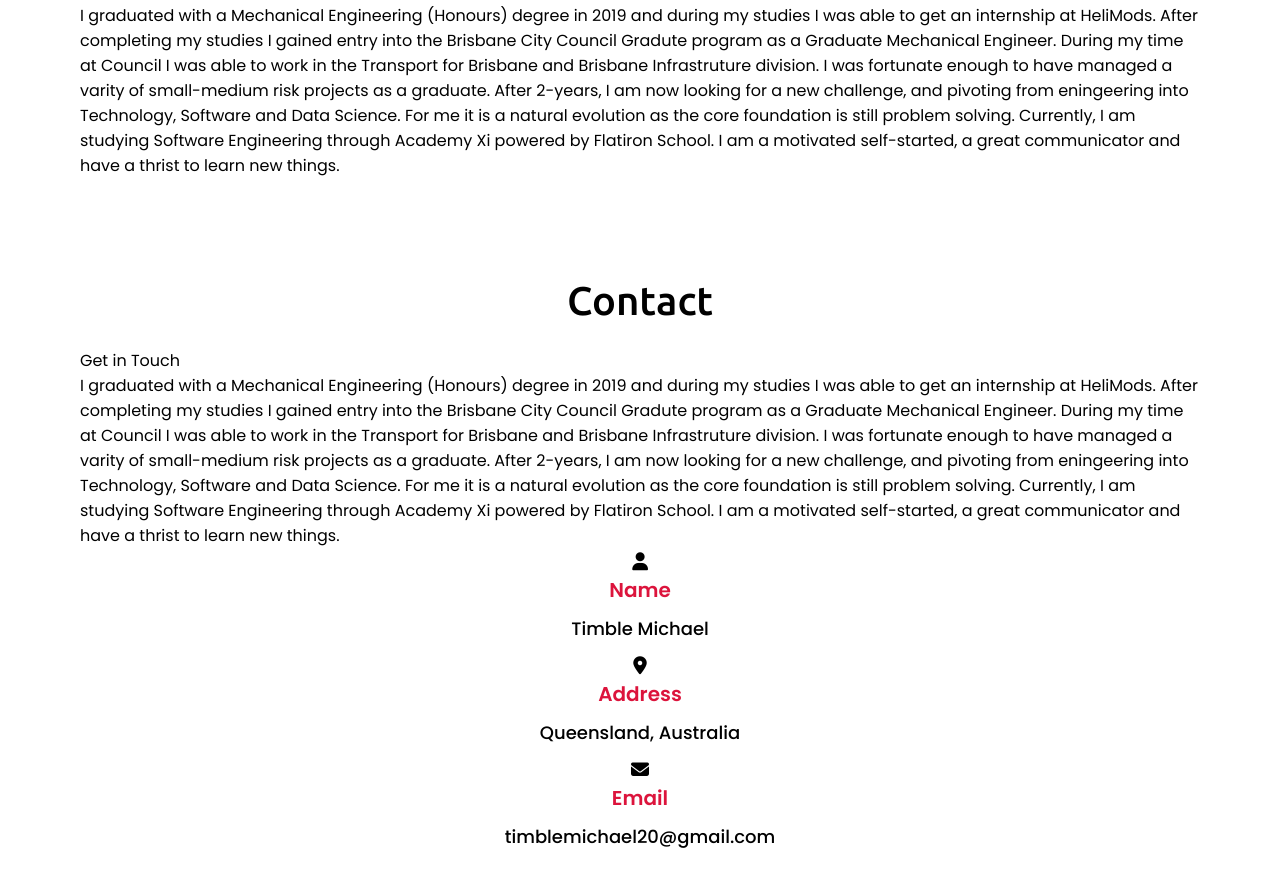
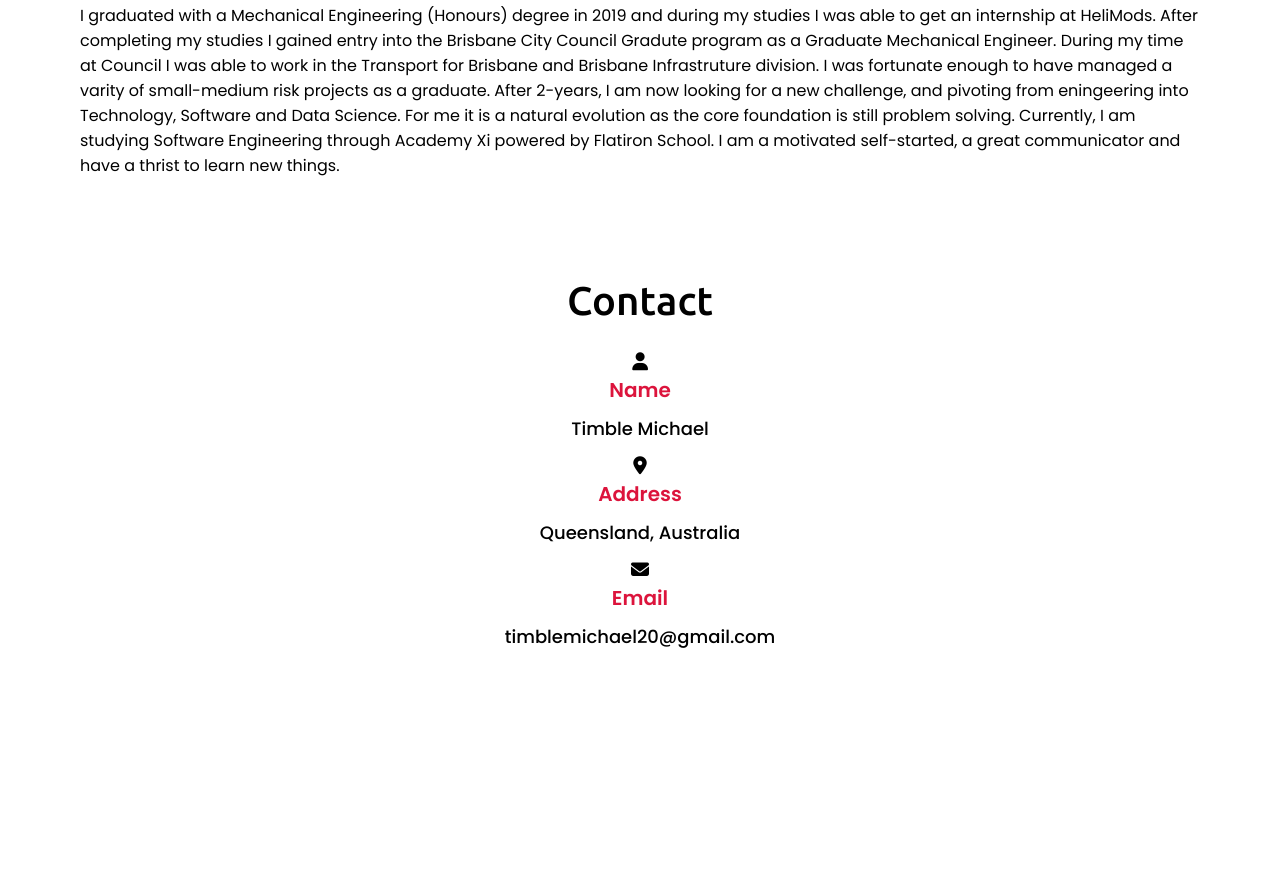
Before and after one commit to TimbleMichael/Resume, a plain HTML site: page index.html in a window 1280 px wide. Shown: the part 2942-3828 px from the top of the page. After the commit the page ends 3702 px from the top, so only its background shows below. Drawn offline with nearby package versions, Linux system fonts and the light colour scheme.

Commit message:
completed html code

```diff
--- a/index.html
+++ b/index.html
@@ -18,7 +18,7 @@
                         <li><a href="#resume">Resume</a></li>
                         <li><a href="#experience">Experience</a></li>
                         <li><a href="#education">Education</a></li>
-                        <li><a href="#">Contact</a></li>
+                        <li><a href="#contact">Contact</a></li>
                     </ul>
                 </div>
         </nav>
@@ -144,19 +144,9 @@
       <h2 class="title">Contact</h2>
       <div class="contact-content">
           <div class="column right">
-              <div class="text">Get in Touch</div>
-              <p>
-                I graduated with a Mechanical Engineering (Honours) degree in 2019 and during my studies I was
-                able to get an internship at HeliMods. After completing my studies I gained entry into the Brisbane City Council Gradute program
-                as a Graduate Mechanical Engineer. During my time at Council I was able to work in the Transport for Brisbane and Brisbane Infrastruture division.
-                I was fortunate enough to have managed a varity of small-medium risk projects as a graduate. After 2-years, I am now looking for a new challenge, and
-                pivoting from eningeering into Technology, Software and Data Science. For me it is a natural evolution as the core foundation is still problem solving.
-                Currently, I am studying Software Engineering through Academy Xi powered by Flatiron School. I am a motivated self-started, a great communicator and
-                have a thrist to learn new things.
-              </p>
               <div class="icons">
                 <div class="row">
-                  <i class="fa fa-user"></i>
+                  <i class="fa fa-user" id="d1"></i>
                   <div class="info">
                     <div class="head">Name</div>
                     <div class="sub-title">Timble Michael</div>
@@ -185,7 +175,6 @@
   </div>
 </section>
 
-
         <script src="script.js"></script>
 
 
```
